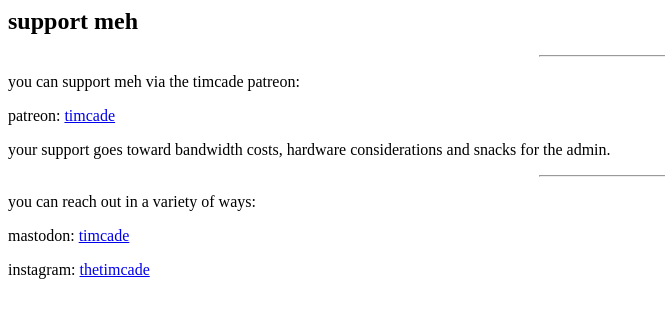
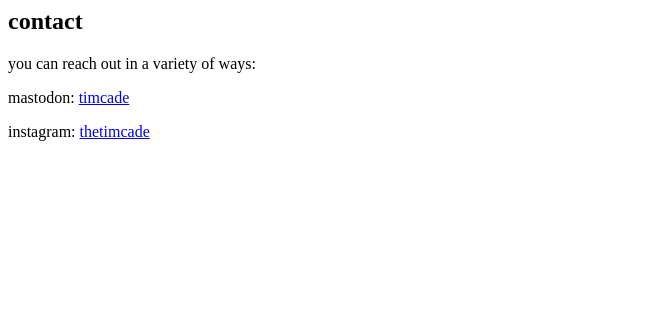
Before and after one commit to timhosey/mehsocial-info-site, a PHP site: page /contact.php in a window 1280 px wide. Shown: the top 318 px of the page, without its empty margins (0-665 px from the left). Run offline with PHP 8.4, Linux system fonts and the light colour scheme.

Commit message:
removed support sections in contact

```diff
--- a/contact.php
+++ b/contact.php
@@ -1,14 +1,6 @@
   <!-- Contact Section -->
   <div class="w3-padding-64 w3-content w3-text-grey" id="contact">
-    <h2 class="w3-text-light-grey">support meh</h2>
-    <hr style="width:200px" class="w3-opacity">
-    <p>you can support meh via the timcade patreon:</p>
-
-    <p>patreon: <a href="https://patreon.com/timcade">timcade</a></p>
-
-    <p>your support goes toward bandwidth costs, hardware considerations
-      and snacks for the admin.</p>
-    <hr style="width:200px" class="w3-opacity">
+    <h2 class="w3-text-light-grey">contact</h2>
     <p>you can reach out in a variety of ways:</p>
 
     <p>mastodon: <a href="https://meh.social/@timcade">timcade</a></p>
```
